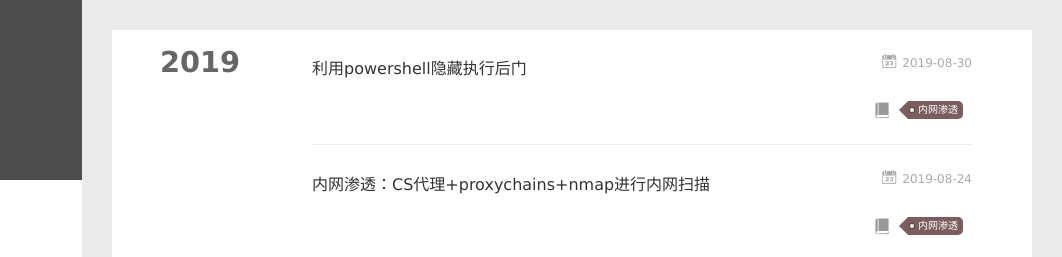
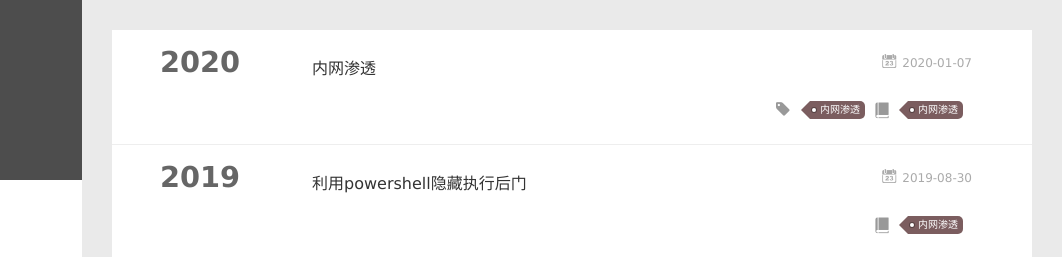
Before and after one commit to richard0day/richard0day.github.io, a plain HTML site: page categories/内网渗透/index.html in a window 1280 px wide. Shown: the top 257 px of the page, 218-1280 px from the left. Drawn offline with Linux system fonts and the light colour scheme.

Commit message:
Site updated: 2020-01-07 15:41:36

```diff
--- a/categories/内网渗透/index.html
+++ b/categories/内网渗透/index.html
@@ -148,6 +148,65 @@
 
 
 
+
+
+      <section class="archives-wrap">
+        <div class="archive-year-wrap">
+          <a href="/archives/2020" class="archive-year">2020</a>
+        </div>
+        <div class="archives">
+
+    <article class="archive-article archive-type-post">
+  <div class="archive-article-inner">
+    <header class="archive-article-header">
+      	<div class="article-meta">
+	      	<a href="/2020/01/07/%E5%86%85%E7%BD%91%E6%B8%97%E9%80%8F/" class="archive-article-date">
+  	<time datetime="2020-01-07T07:36:31.000Z" itemprop="datePublished"><i class="icon-calendar icon"></i>2020-01-07</time>
+</a>
+        </div>
+
+
+    <h1 itemprop="name">
+      <a class="archive-article-title" href="/2020/01/07/%E5%86%85%E7%BD%91%E6%B8%97%E9%80%8F/">内网渗透</a>
+    </h1>
+
+
+        <div class="article-info info-on-right">
+
+	<div class="article-tag tagcloud">
+		<i class="icon-price-tags icon"></i>
+		<ul class="article-tag-list">
+
+        		<li class="article-tag-list-item">
+        			<a href="javascript:void(0)" class="js-tag article-tag-list-link color5">内网渗透</a>
+        		</li>
+
+		</ul>
+	</div>
+
+
+	<div class="article-category tagcloud">
+		<i class="icon-book icon"></i>
+		<ul class="article-tag-list">
+
+        		<li class="article-tag-list-item">
+        			<a href="/categories/内网渗透//" class="article-tag-list-link color5">内网渗透</a>
+        		</li>
+
+		</ul>
+	</div>
+
+
+        </div>
+        <div class="clearfix"></div>
+    </header>
+  </div>
+</article>
+
+
+
+
+        </div></section>
 
 
       <section class="archives-wrap">
```
Also changed, not shown: 2020/01/07/内网渗透/index.html (+12 -1 lines), archives/2020/01/index.html (+11 -0 lines), archives/2020/index.html (+11 -0 lines), archives/index.html (+11 -0 lines), index.html (+11 -0 lines), tags/内网渗透/index.html (+11 -0 lines).
